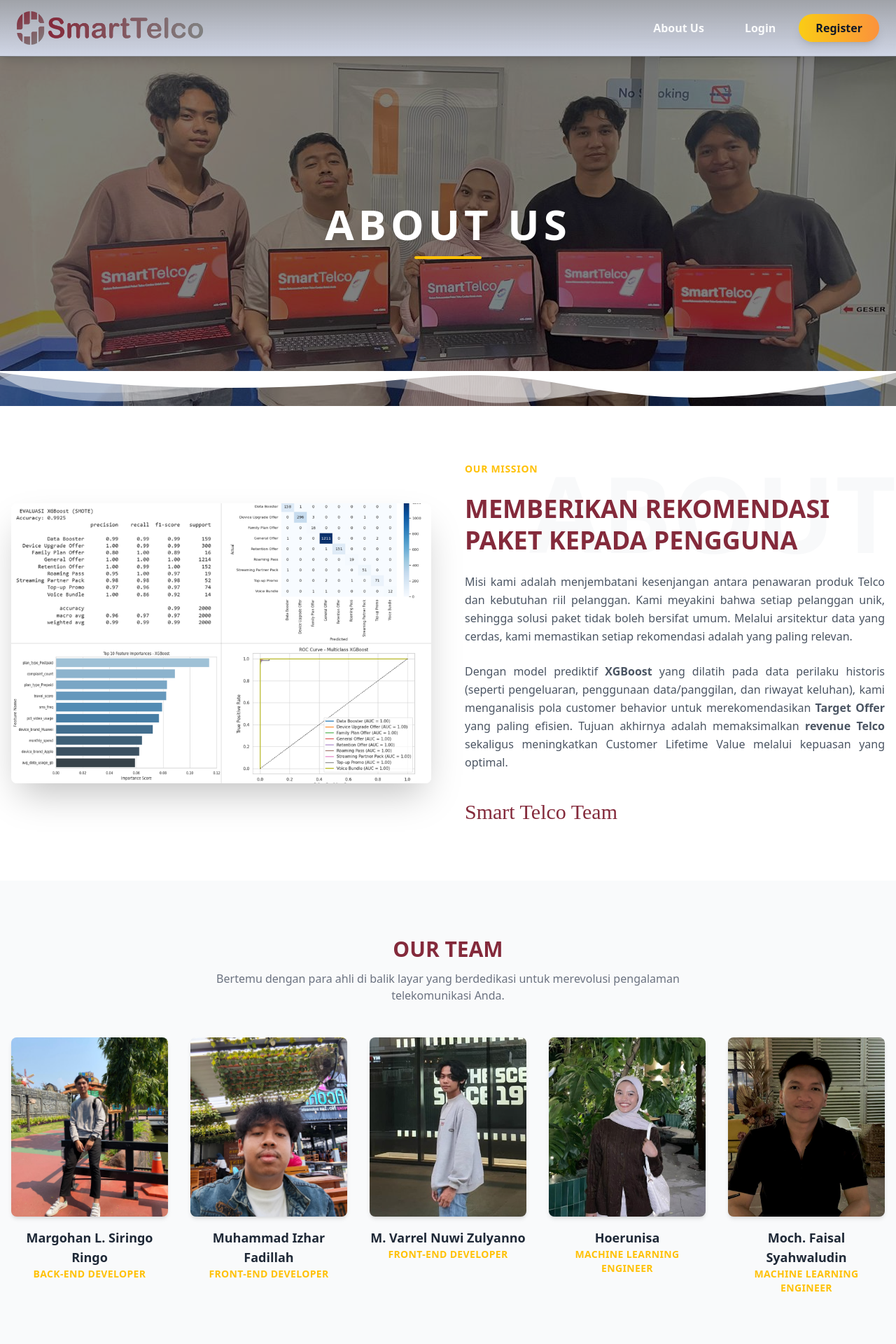
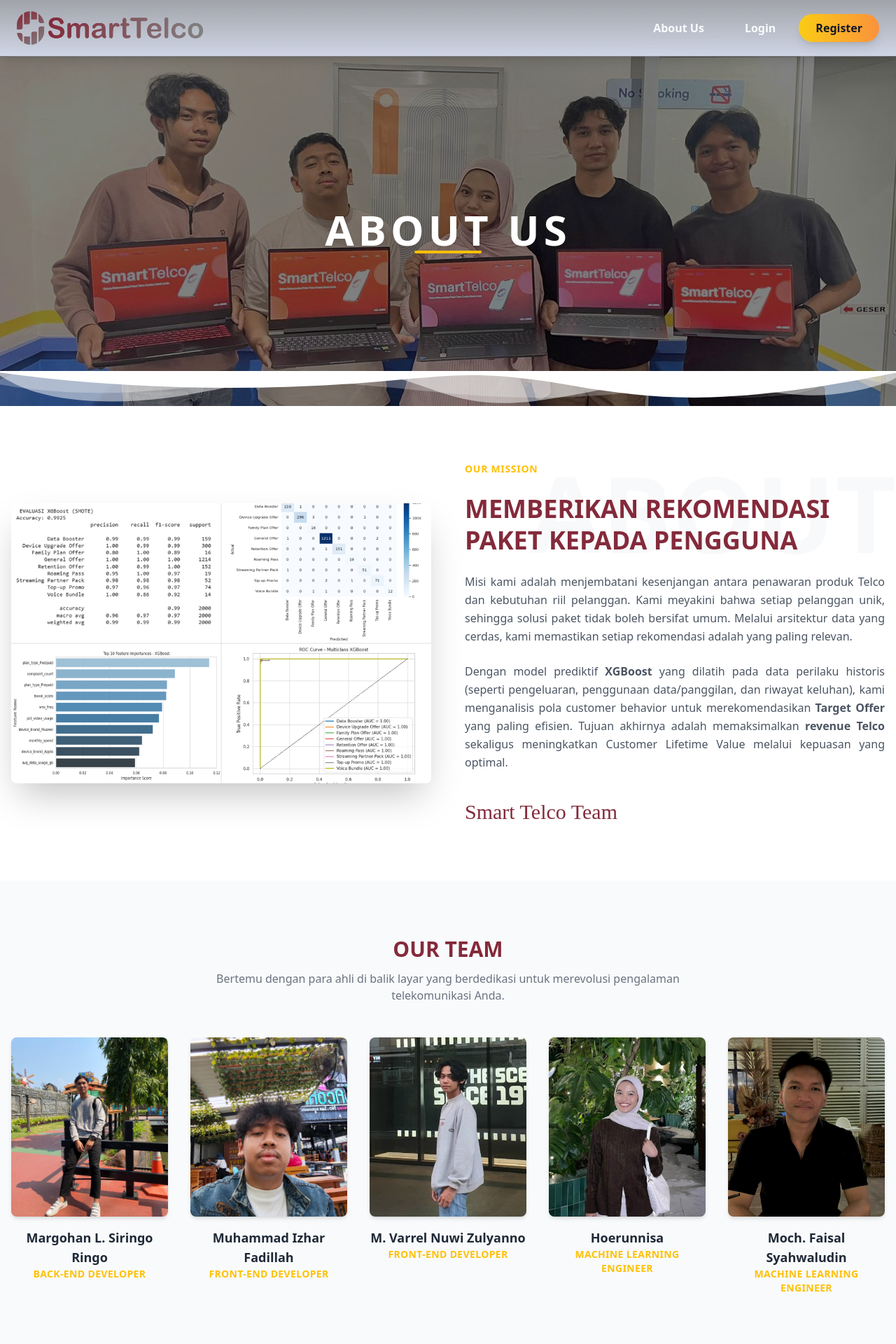
Before and after one commit to MargohanL23/SMARTTELCO-RECOMMENDATION, a Vue app in the folder SmartTelco-FrontEnd/: page /about in a window 1280 px wide. Shown: the top 1920 px of the page at 70% size. Built offline with nearby package versions, Linux system fonts and the light colour scheme.

Commit message:
update about us text

```diff
--- a/SmartTelco-FrontEnd/src/views/AboutUsView.vue
+++ b/SmartTelco-FrontEnd/src/views/AboutUsView.vue
@@ -17,7 +17,7 @@
         <h1 class="text-5xl md:text-6xl font-extrabold text-white tracking-widest uppercase drop-shadow-lg">
           About Us
         </h1>
-        <div class="w-24 h-1 bg-[#FFC107] mx-auto mt-4 rounded-full"></div>
+        <div class="w-24 h-1 bg-[#FFC107] mx-auto mt-0 rounded-full"></div>
       </div>
 
       <div class="absolute bottom-0 left-0 w-full overflow-hidden leading-none z-20">
@@ -208,7 +208,7 @@
     linkedin: "https://www.linkedin.com/in/muhammad-varrel-nuwi-zulyanno"
   },
   {
-    name: "Hoerunisa",
+    name: "Hoerunnisa",
     role: "Machine Learning Engineer",
     image: "/images/foto_ica.jpg",
     instagram: "https://www.instagram.com/_hoerunnisaa?igsh=MTN4dDBoMW9mOWh6Yg%3D%3D&utm_source=qr",
```
